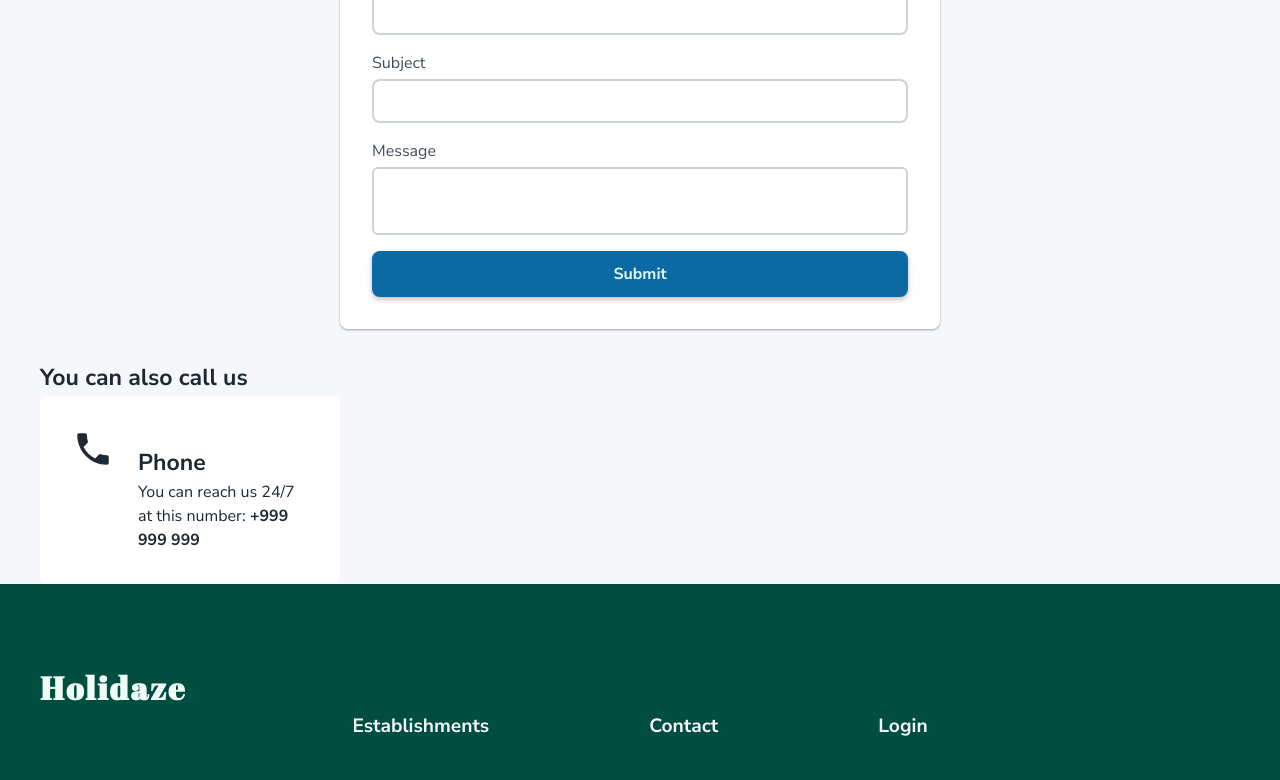
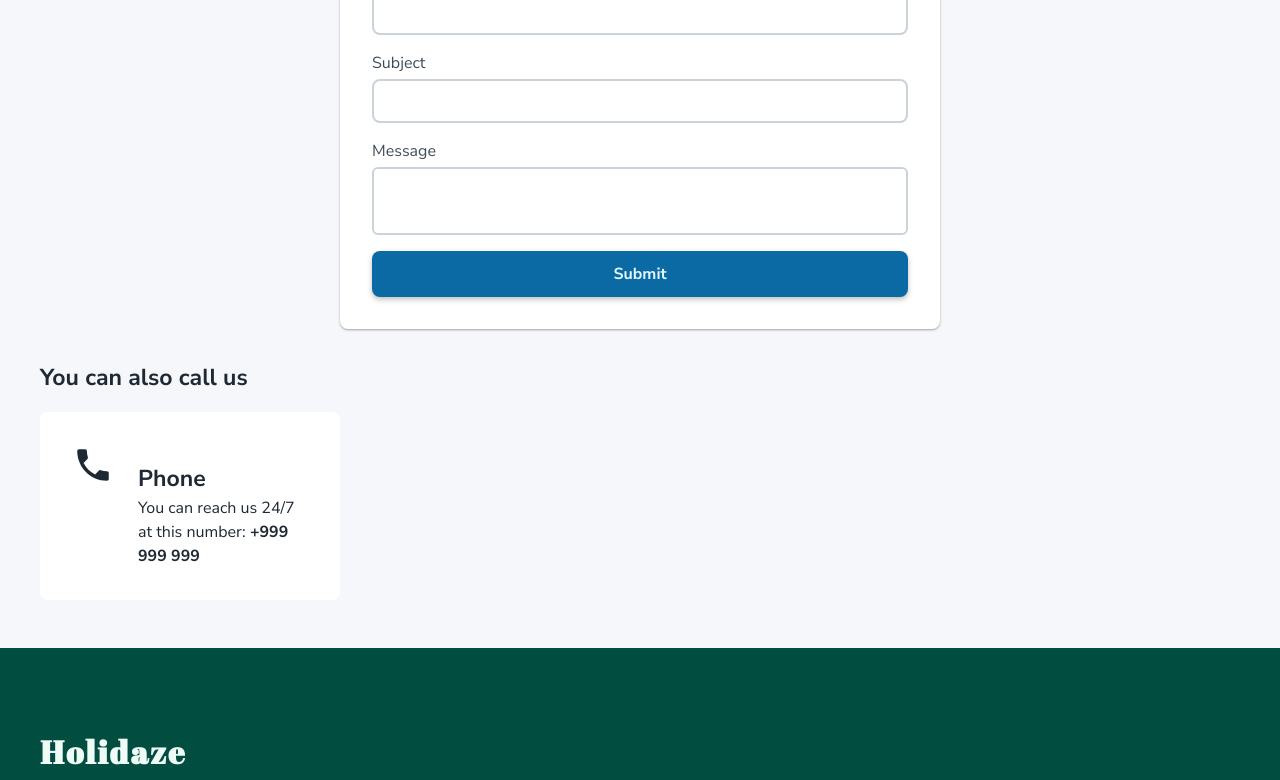
Before and after one commit to Noroff-FEU-Assignments/project-exam-2-Strand-Made, a React (Create React App) app: page /contact in a window 1280 px wide. Shown: the part 419-1199 px from the top of the page. Built offline with nearby package versions, Linux system fonts and the light colour scheme.

Commit message:
added space

```diff
--- a/src/pages/Contact.tsx
+++ b/src/pages/Contact.tsx
@@ -70,7 +70,7 @@ const Contact = () => {
             sendFormData={sendContactData}
           />
           <Spacer mt="2" />
-          <Stack>
+          <Stack space="1rem">
             <Heading.H3 size="xl">You can also call us </Heading.H3>
             <InfoBanner>
               <FlexContainer gap="1.5rem" alignItems="baseline">
@@ -85,6 +85,7 @@ const Contact = () => {
           </Stack>
         </Container>
       </Main>
+      <Spacer mt="3" />
     </>
   );
 };
```
